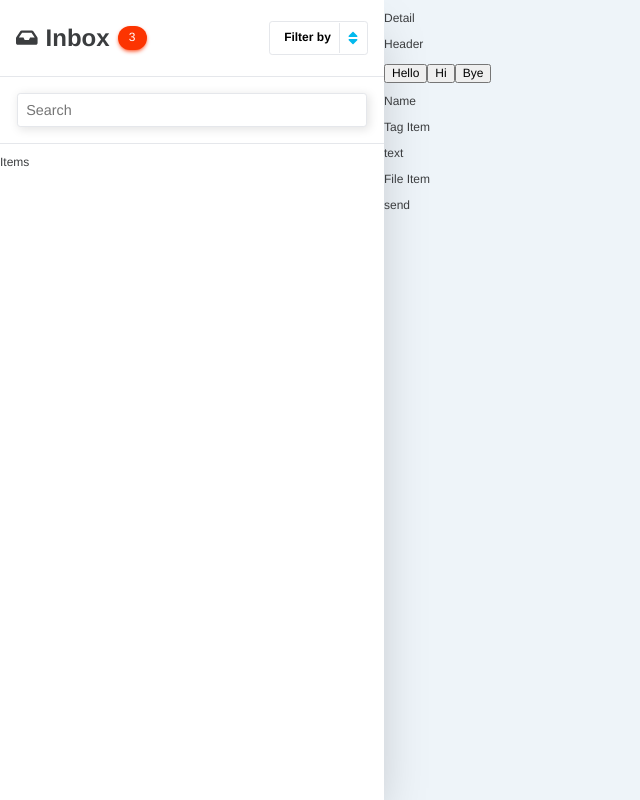
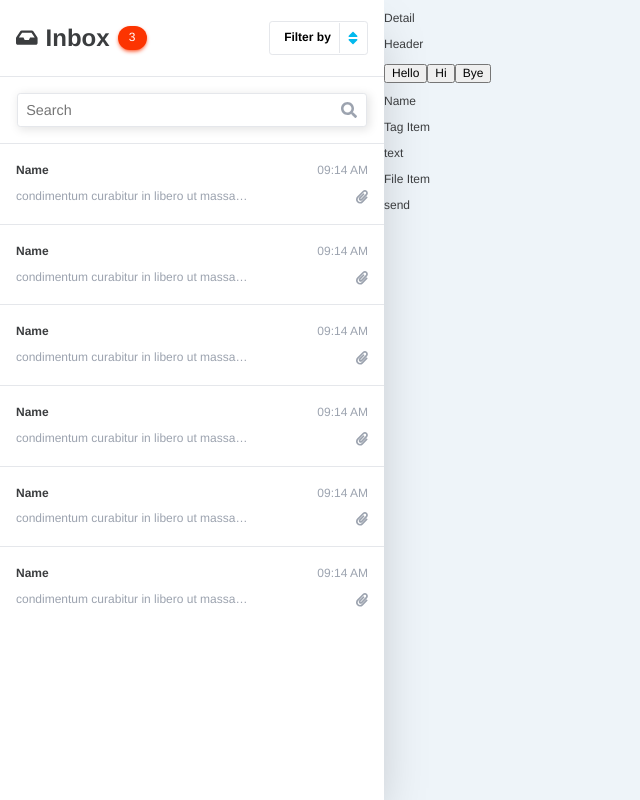
Before and after one commit to AlfredoCU/test-alfredo, a React app: page / in a window 1280 px wide. Shown: the whole page, without its empty margins (0-640 px from the left). Built offline with nearby package versions, Linux system fonts and the light colour scheme.

Commit message:
style: mailbox style was created v1

```diff
--- a/src/components/mailbox/EmailItem.js
+++ b/src/components/mailbox/EmailItem.js
@@ -1,9 +1,22 @@
 import React from "react";
+import { faPaperclip } from "@fortawesome/free-solid-svg-icons";
+import { FontAwesomeIcon } from "@fortawesome/react-fontawesome";
 
 const EmailItem = () => {
   return (
-    <div>
-      <p>Items</p>
+    <div className="box-email__item">
+      <div className="box-email__section">
+        <p className="box-email__name">Name</p>
+        <p className="box-email__body">
+          condimentum curabitur in libero ut massa volutpat convallis morbi odio
+          odio elementum eu interdum eu tincidunt in leo maecenas pulvinar
+          lobortis
+        </p>
+      </div>
+      <div className="box-email__section--right">
+        <p className="box-email__time">09:14 AM</p>
+        <FontAwesomeIcon icon={faPaperclip} className="box-email__icon" />
+      </div>
     </div>
   );
 };
--- a/src/components/mailbox/Search.js
+++ b/src/components/mailbox/Search.js
@@ -1,4 +1,6 @@
 import React from "react";
+import { faSearch } from "@fortawesome/free-solid-svg-icons";
+import { FontAwesomeIcon } from "@fortawesome/react-fontawesome";
 
 import Input from "../common/Input";
 
@@ -11,8 +13,9 @@ const Search = () => {
         name="search"
         value=""
         // onChange={}
-        placeholder="Search"
+        placeholder={"Search"}
       />
+      <FontAwesomeIcon icon={faSearch} className="box-search__icon" />
     </div>
   );
 };
--- a/src/components/mailbox/index.js
+++ b/src/components/mailbox/index.js
@@ -9,7 +9,15 @@ const MailBox = () => {
     <div className="app__box">
       <Header />
       <Search />
-      <EmailItem />
+      <div className="box-email">
+        <EmailItem />
+        <EmailItem />
+        <EmailItem />
+        <EmailItem />
+        <EmailItem />
+        <EmailItem />
+        <EmailItem />
+      </div>
     </div>
   );
 };
--- a/src/styles/colors.scss
+++ b/src/styles/colors.scss
@@ -4,5 +4,6 @@ $gray: #F4F5F5;
 $border: #E5E7EB;
 $body-bg: #EEF4F9;
 $blue-bg: #EEFAFF;
+$text-gray: #9CA3AF;
 $font-color:  #3B3D3F;
 $shadow: rgba(0, 0, 0, 0.25);
--- a/src/styles/index.scss
+++ b/src/styles/index.scss
@@ -15,13 +15,27 @@ body {
   display: flex;
 
   &__box {
-    width: 30%;
+    width: 100%;
     background-color: white;
     box-shadow: 0 25px 50px -12px $shadow;
+
+    @include medium() {
+      width: 40%;
+    }
+
+    @include large-up() {
+      width: 30%;
+    }
   }
 
   &__detail {
-    width: 70%;
+    width: 100%;
+    display: none;
+
+    @include medium-up() {
+      width: 70%;
+      display: block;
+    }
   }
 }
 
@@ -82,6 +96,7 @@ body {
     right: 8px;
     padding: 0;
     width: 8rem;
+    z-index: 100;
     list-style: none;
     position: absolute;
     border-radius: 0.2rem;
@@ -103,9 +118,18 @@ body {
 
 .box-search {
   display: flex;
+  position: relative;
   padding: 1rem 0.5rem;
   justify-content: center;
   border-bottom: 1px solid $border;
+
+  &__icon {
+    top: 25px;
+    right: 27px;
+    font-size: 1rem;
+    color: $text-gray;
+    position: absolute;
+  }
 }
 
 .input {
@@ -117,4 +141,73 @@ body {
   box-shadow: 2px 2px 10px 1px rgba(0, 0, 0, 0.1);
 }
 
-//   @include small() { }
+.box-email {
+  @include large-up() {
+    height: 30rem;
+    overflow-y: auto;
+  }
+
+  &__section {
+    width: 70%;
+
+    &--right {
+      width: 30%;
+    }
+  }
+
+  &__item {
+    display: flex;
+    padding: 0.5rem 1rem;
+    background-color: white;
+    justify-content: space-between;
+    border-bottom: 1px solid $border;
+
+    // background-color: $blue-bg;
+    // border-left: 3px solid $blue;
+
+    &:hover {
+      cursor: pointer;
+      background-color: $blue-bg;
+    }
+  }
+
+  &__name {
+    // color: $blue;
+    font-weight: bold;
+  }
+
+  &__body {
+    display: box;
+    line-clamp: 1;
+    overflow: hidden;
+    color: $text-gray;
+    display: -webkit-box;
+    box-orient: vertical;
+    -webkit-line-clamp: 1;
+    -webkit-box-orient: vertical;
+  }
+
+  &__time {
+    color: $text-gray;
+    text-align: right;
+  }
+
+  &__icon {
+    float: right;
+    color: $text-gray;
+    font-size: 0.85rem;
+  }
+}
+
+::-webkit-scrollbar {
+  width: 7px;
+  height: 7px;
+}
+
+::-webkit-scrollbar-track {
+  background-color: white;
+}
+
+::-webkit-scrollbar-thumb {
+  background-color: $text-gray;
+}
```
Also changed, not shown: src/containers/App.js (+0 -8 lines).
